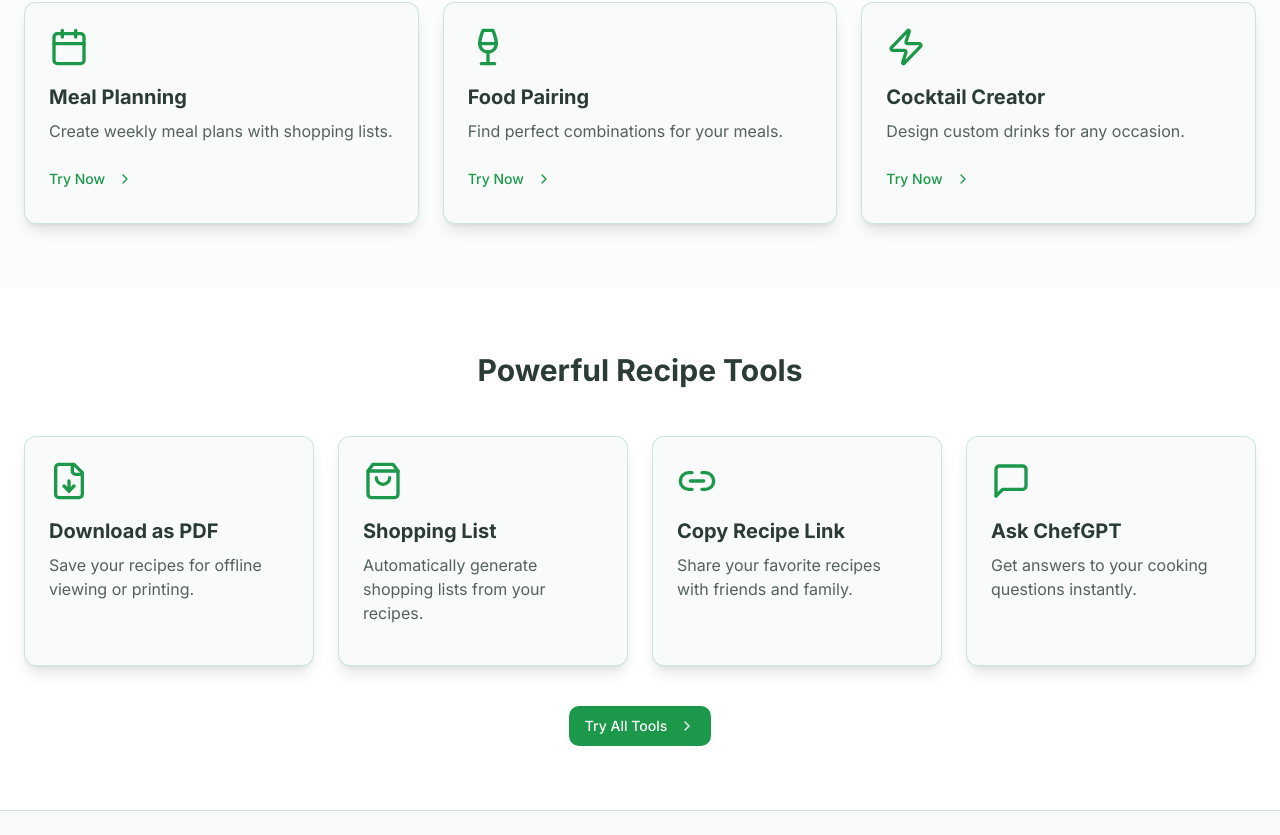
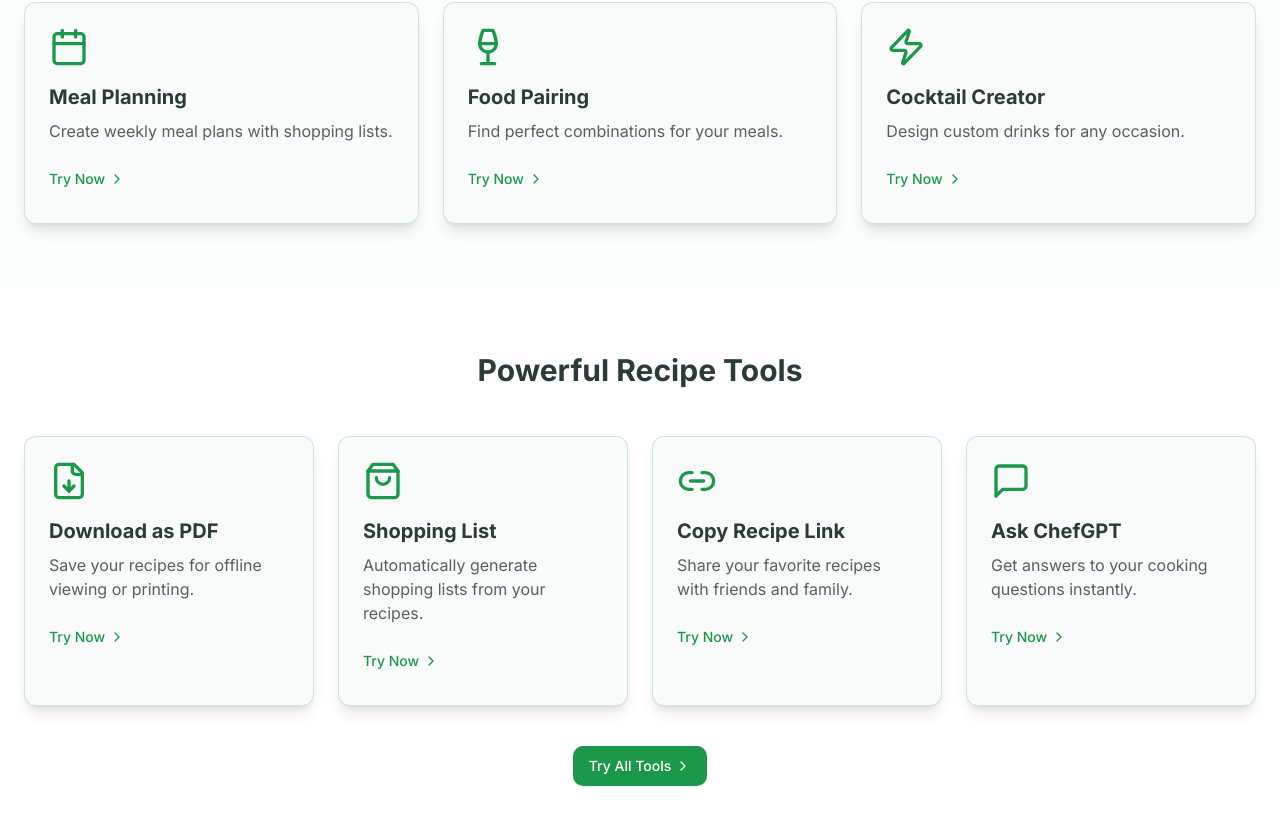
Before and after one commit to sandeep60141/kashyap, a Next.js app: page / in a window 1280 px wide. Shown: the part 1425-2260 px from the top of the page. Built offline with nearby package versions, Linux system fonts and the light colour scheme.

Commit message:
fix: enhance hover effects for tool section buttons
Fix hover issues and add consistent hover transitions for better interactivity.

#VERCEL_SKIP

Co-authored-by: sandeep <58232414+sandeep60141@users.noreply.github.com>

```diff
--- a/app/globals.css
+++ b/app/globals.css
@@ -87,7 +87,27 @@
 
 /* Card styling */
 .feature-card {
-  @apply bg-card rounded-xl p-6 shadow-lg border border-primary/20 hover:border-primary/40 transition-all;
+  @apply bg-card rounded-xl p-6 shadow-lg border border-primary/20 hover:border-primary/40 hover:shadow-xl transition-all;
+}
+
+/* Add specific hover styles for buttons inside feature cards */
+.feature-card .btn-primary,
+.feature-card .btn-secondary,
+.feature-card button[class*="btn-"],
+.feature-card a[class*="btn-"] {
+  @apply hover:bg-primary hover:text-white transition-colors;
+}
+
+/* Fix hover styles for link buttons */
+.feature-card [variant="link"],
+.feature-card a[class*="text-primary"] {
+  @apply hover:text-primary/80 hover:underline transition-colors;
+}
+
+/* Add specific hover styles for tool section buttons */
+.feature-card button,
+.feature-card a {
+  @apply hover:text-primary transition-colors;
 }
 
 /* Container */
--- a/app/page.tsx
+++ b/app/page.tsx
@@ -172,28 +172,40 @@ export default function Home() {
           <h2 className="text-3xl font-bold text-center mb-12">Powerful Recipe Tools</h2>
 
           <div className="grid grid-cols-1 md:grid-cols-2 lg:grid-cols-4 gap-6">
-            <div className="feature-card">
-              <FileDown className="h-10 w-10 text-primary mb-4" />
+            <div className="feature-card group">
+              <FileDown className="h-10 w-10 text-primary mb-4 group-hover:text-primary/80" />
               <h3 className="text-xl font-bold mb-2">Download as PDF</h3>
               <p className="text-foreground/80 mb-4">Save your recipes for offline viewing or printing.</p>
+              <Button variant="link" className="text-primary p-0 hover:text-primary/80">
+                Try Now <ChevronRight className="h-4 w-4 ml-1" />
+              </Button>
             </div>
 
-            <div className="feature-card">
-              <ShoppingBag className="h-10 w-10 text-primary mb-4" />
+            <div className="feature-card group">
+              <ShoppingBag className="h-10 w-10 text-primary mb-4 group-hover:text-primary/80" />
               <h3 className="text-xl font-bold mb-2">Shopping List</h3>
               <p className="text-foreground/80 mb-4">Automatically generate shopping lists from your recipes.</p>
+              <Button variant="link" className="text-primary p-0 hover:text-primary/80">
+                Try Now <ChevronRight className="h-4 w-4 ml-1" />
+              </Button>
             </div>
 
-            <div className="feature-card">
-              <Link2 className="h-10 w-10 text-primary mb-4" />
+            <div className="feature-card group">
+              <Link2 className="h-10 w-10 text-primary mb-4 group-hover:text-primary/80" />
               <h3 className="text-xl font-bold mb-2">Copy Recipe Link</h3>
               <p className="text-foreground/80 mb-4">Share your favorite recipes with friends and family.</p>
+              <Button variant="link" className="text-primary p-0 hover:text-primary/80">
+                Try Now <ChevronRight className="h-4 w-4 ml-1" />
+              </Button>
             </div>
 
-            <div className="feature-card">
-              <MessageSquare className="h-10 w-10 text-primary mb-4" />
+            <div className="feature-card group">
+              <MessageSquare className="h-10 w-10 text-primary mb-4 group-hover:text-primary/80" />
               <h3 className="text-xl font-bold mb-2">Ask ChefGPT</h3>
               <p className="text-foreground/80 mb-4">Get answers to your cooking questions instantly.</p>
+              <Button variant="link" className="text-primary p-0 hover:text-primary/80">
+                Try Now <ChevronRight className="h-4 w-4 ml-1" />
+              </Button>
             </div>
           </div>
 
--- a/components/ui/button.tsx
+++ b/components/ui/button.tsx
@@ -1,3 +1,5 @@
+"use client"
+
 import * as React from "react"
 import { Slot } from "@radix-ui/react-slot"
 import { cva, type VariantProps } from "class-variance-authority"
@@ -5,19 +7,16 @@ import { cva, type VariantProps } from "class-variance-authority"
 import { cn } from "@/lib/utils"
 
 const buttonVariants = cva(
-  "inline-flex items-center justify-center gap-2 whitespace-nowrap rounded-md text-sm font-medium ring-offset-background transition-colors focus-visible:outline-none focus-visible:ring-2 focus-visible:ring-ring focus-visible:ring-offset-2 disabled:pointer-events-none disabled:opacity-50 [&_svg]:pointer-events-none [&_svg]:size-4 [&_svg]:shrink-0",
+  "inline-flex items-center justify-center whitespace-nowrap rounded-md text-sm font-medium ring-offset-background transition-colors focus-visible:outline-none focus-visible:ring-2 focus-visible:ring-ring focus-visible:ring-offset-2 disabled:pointer-events-none disabled:opacity-50",
   {
     variants: {
       variant: {
         default: "bg-primary text-primary-foreground hover:bg-primary/90",
-        destructive:
-          "bg-destructive text-destructive-foreground hover:bg-destructive/90",
-        outline:
-          "border border-input bg-background hover:bg-accent hover:text-accent-foreground",
-        secondary:
-          "bg-secondary text-secondary-foreground hover:bg-secondary/80",
+        destructive: "bg-destructive text-destructive-foreground hover:bg-destructive/90",
+        outline: "border border-input bg-background hover:bg-accent hover:text-accent-foreground",
+        secondary: "bg-secondary text-secondary-foreground hover:bg-secondary/80",
         ghost: "hover:bg-accent hover:text-accent-foreground",
-        link: "text-primary underline-offset-4 hover:underline",
+        link: "text-primary underline-offset-4 hover:underline hover:text-primary/80",
       },
       size: {
         default: "h-10 px-4 py-2",
@@ -30,7 +29,7 @@ const buttonVariants = cva(
       variant: "default",
       size: "default",
     },
-  }
+  },
 )
 
 export interface ButtonProps
@@ -42,14 +41,8 @@ export interface ButtonProps
 const Button = React.forwardRef<HTMLButtonElement, ButtonProps>(
   ({ className, variant, size, asChild = false, ...props }, ref) => {
     const Comp = asChild ? Slot : "button"
-    return (
-      <Comp
-        className={cn(buttonVariants({ variant, size, className }))}
-        ref={ref}
-        {...props}
-      />
-    )
-  }
+    return <Comp className={cn(buttonVariants({ variant, size, className }))} ref={ref} {...props} />
+  },
 )
 Button.displayName = "Button"
 
--- a/package.json
+++ b/package.json
@@ -30,7 +30,7 @@
     "@radix-ui/react-select": "2.1.4",
     "@radix-ui/react-separator": "1.1.1",
     "@radix-ui/react-slider": "latest",
-    "@radix-ui/react-slot": "1.1.1",
+    "@radix-ui/react-slot": "latest",
     "@radix-ui/react-switch": "1.1.2",
     "@radix-ui/react-tabs": "latest",
     "@radix-ui/react-toast": "1.2.4",
```
Also changed, not shown: 1 other file (tests, documents, lock files or other folders).
